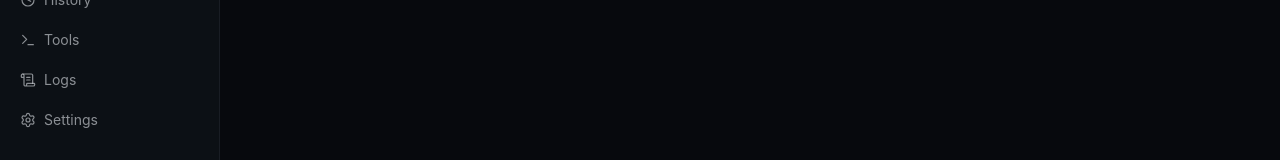
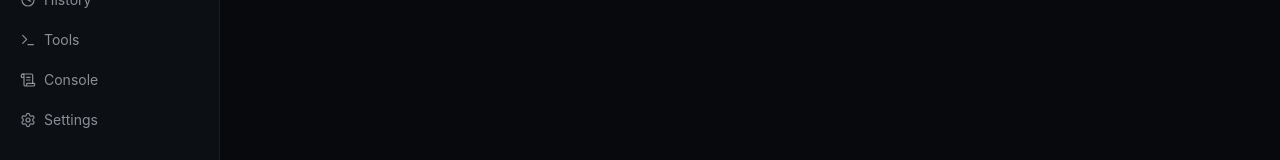
Before and after one commit to fpbcraft/fpbcraft, a Next.js app in the folder tools/fpbpack/web/: page /mods in a window 1280 px wide. Shown: the part 330-490 px from the top of the page. Built offline with nearby package versions, Linux system fonts and the light colour scheme; no server answers.

Commit message:
feat(fpbpack): link active refresh progress directly to live console

```diff
--- a/tools/fpbpack/web/src/components/shell.tsx
+++ b/tools/fpbpack/web/src/components/shell.tsx
@@ -27,7 +27,7 @@ const nav = [
   {href: '/automodpack', label: 'AutoModpack', icon: Cable},
   {href: '/history', label: 'History', icon: History},
   {href: '/tools', label: 'Tools', icon: Terminal},
-  {href: '/logs', label: 'Logs', icon: ScrollText},
+  {href: '/logs', label: 'Console', icon: ScrollText},
   {href: '/settings', label: 'Settings', icon: Settings},
 ];
 
@@ -134,9 +134,14 @@ export function Shell({children}: {children: ReactNode}) {
                       : state.status.refresh.phase || 'refresh'}
                   </div>
                 </div>
-                <span className="tabular-nums text-base-content/55">
-                  {state.status.refresh.percent ?? 0}%
-                </span>
+                <div className="flex shrink-0 items-center gap-3">
+                  <Link href="/logs" className="link link-primary text-xs">
+                    View live steps
+                  </Link>
+                  <span className="tabular-nums text-base-content/55">
+                    {state.status.refresh.percent ?? 0}%
+                  </span>
+                </div>
               </div>
               <progress
                 className="progress progress-primary mt-2 h-1.5 w-full"
```
